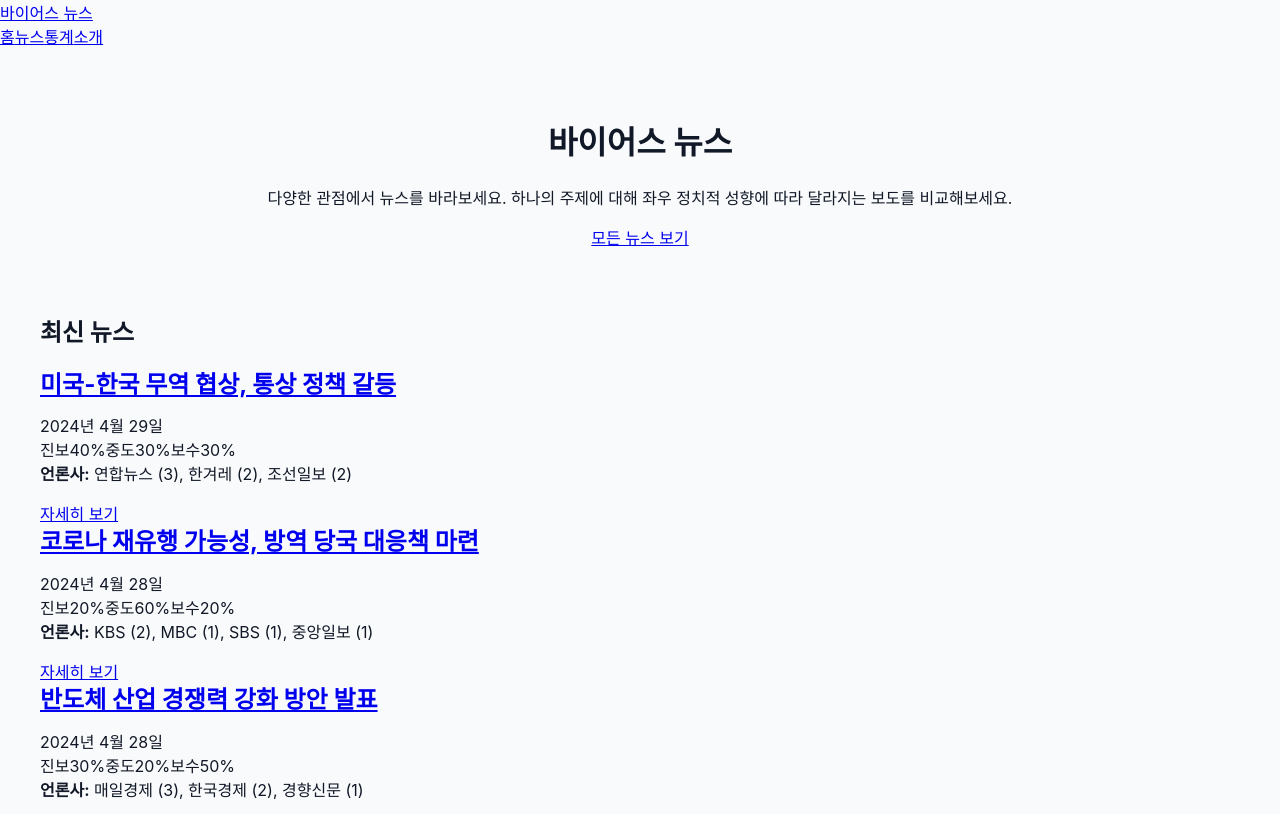
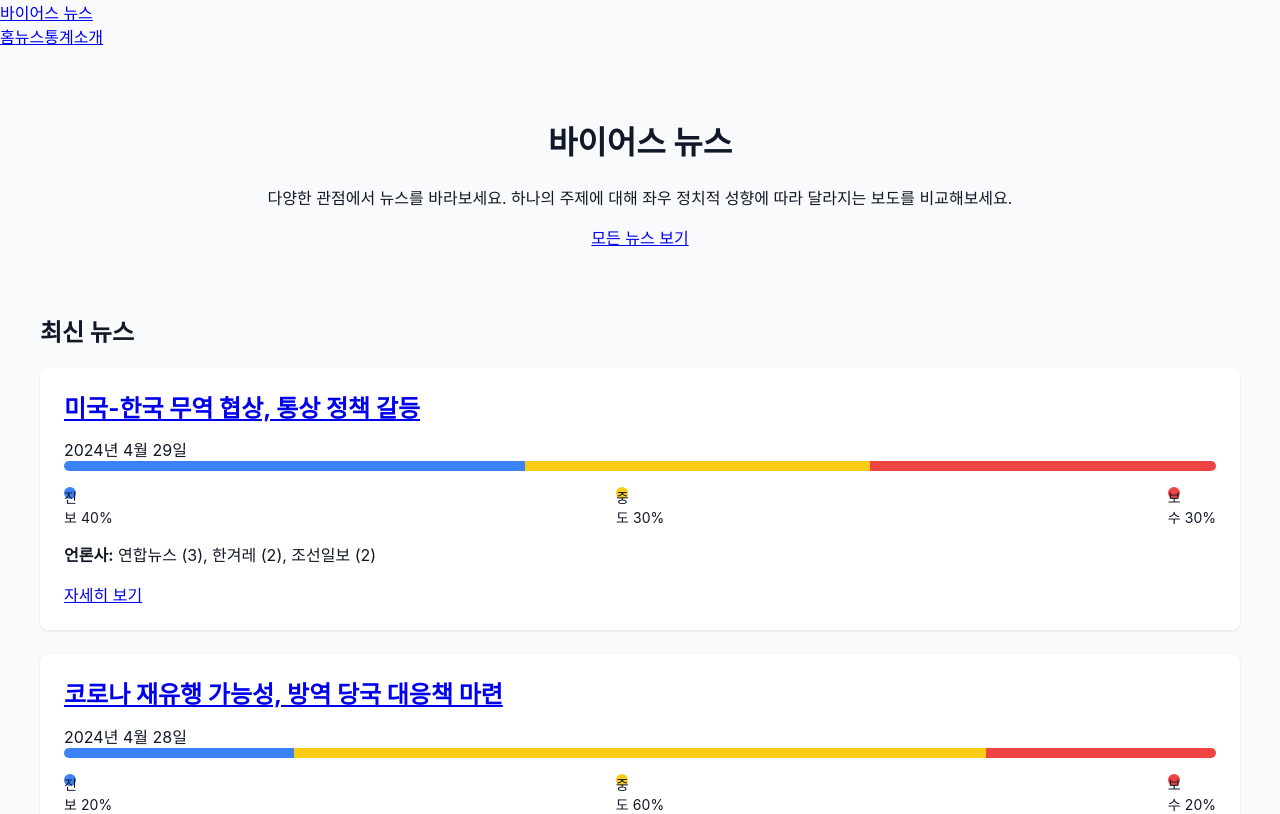
Before and after one commit to sosimei/Ground-News, a React (Vite) app in the folder client/: page / in a window 1280 px wide. Shown: the top 814 px of the page. Built offline with nearby package versions, Linux system fonts and the light colour scheme; a web font is replaced by a local one.

Commit message:
이미지 표시를 위한 CSS 스타일 추가

```diff
--- a/client/src/App.css
+++ b/client/src/App.css
@@ -443,6 +443,58 @@ body.dark-mode,
   color: #d1d5db;
 }
 
+/* 이미지 스타일 추가 */
+.cluster-content {
+  display: flex;
+  gap: 1.5rem;
+}
+
+.cluster-image {
+  flex: 0 0 200px;
+  height: 150px;
+  overflow: hidden;
+  border-radius: 0.5rem;
+  background-color: var(--light-gray);
+}
+
+.dark-mode .cluster-image {
+  background-color: #374151;
+}
+
+.cluster-image img {
+  width: 100%;
+  height: 100%;
+  object-fit: cover;
+  transition: transform 0.3s ease;
+}
+
+.cluster-image img:hover {
+  transform: scale(1.05);
+}
+
+.cluster-details {
+  flex: 1;
+}
+
+/* 뉴스 클러스터 공통 스타일 */
+.news-cluster {
+  background-color: white;
+  border-radius: 0.5rem;
+  padding: 1.5rem;
+  margin-bottom: 1.5rem;
+  box-shadow: var(--box-shadow);
+  transition: all 0.2s;
+}
+
+.dark-mode .news-cluster {
+  background-color: #1f2937;
+}
+
+.news-cluster:hover {
+  transform: translateY(-2px);
+  box-shadow: 0 4px 6px rgba(0, 0, 0, 0.1);
+}
+
 /* 바이어스 그래프 */
 .bias-graph {
   margin-bottom: 1rem;
@@ -507,52 +559,103 @@ body.dark-mode,
   color: var(--right-bias-color);
 }
 
+/* 바이어스 분포 */
+.bias-distribution {
+  display: flex;
+  height: 10px;
+  border-radius: 5px;
+  overflow: hidden;
+  margin-bottom: 1rem;
+}
+
+.bias-left-bar {
+  background-color: var(--left-bias-color);
+  height: 100%;
+}
+
+.bias-center-bar {
+  background-color: var(--center-color);
+  height: 100%;
+}
+
+.bias-right-bar {
+  background-color: var(--right-bias-color);
+  height: 100%;
+}
+
+.bias-legend {
+  display: flex;
+  justify-content: space-between;
+  margin-bottom: 1rem;
+  font-size: 0.875rem;
+}
+
+.bias-indicator {
+  display: inline-block;
+  width: 12px;
+  height: 12px;
+  border-radius: 50%;
+  margin-right: 5px;
+}
+
+.bias-indicator.bias-left {
+  background-color: var(--left-bias-color);
+}
+
+.bias-indicator.bias-center {
+  background-color: var(--center-color);
+}
+
+.bias-indicator.bias-right {
+  background-color: var(--right-bias-color);
+}
+
 /* 페이지네이션 */
 .pagination {
   display: flex;
   align-items: center;
   justify-content: center;
-  gap: 1rem;
+  gap: 0.5rem;
   margin-top: 2rem;
 }
 
-.page-btn {
-  padding: 0.5rem 1rem;
+.pagination button {
+  padding: 0.5rem 0.75rem;
+  background-color: white;
+  border: 1px solid #d1d5db;
+  border-radius: 0.25rem;
+  cursor: pointer;
+  transition: all 0.2s;
+}
+
+.dark-mode .pagination button {
+  background-color: #374151;
+  border-color: #4b5563;
+  color: #e5e7eb;
+}
+
+.pagination button.active {
   background-color: var(--primary-blue);
   color: white;
-  border: none;
-  border-radius: 0.25rem;
-  cursor: pointer;
-  transition: background-color 0.2s;
+  border-color: var(--primary-blue);
 }
 
-.dark-mode .page-btn {
-  background-color: #60a5fa;
+.dark-mode .pagination button.active {
+  background-color: #3b82f6;
+  border-color: #3b82f6;
 }
 
-.page-btn:disabled {
-  background-color: var(--neutral-gray);
-  cursor: not-allowed;
+.pagination button:hover:not(:disabled) {
+  background-color: var(--light-gray);
 }
 
-.dark-mode .page-btn:disabled {
+.dark-mode .pagination button:hover:not(:disabled) {
   background-color: #4b5563;
 }
 
-.page-btn:not(:disabled):hover {
-  background-color: var(--primary-blue-dark);
-}
-
-.dark-mode .page-btn:not(:disabled):hover {
-  background-color: #3b82f6;
-}
-
-.page-info {
-  color: var(--dark-gray);
-}
-
-.dark-mode .page-info {
-  color: #d1d5db;
+.pagination button:disabled {
+  cursor: not-allowed;
+  opacity: 0.5;
 }
 
 /* 클러스터 상세 */
@@ -747,6 +850,25 @@ body.dark-mode,
   color: #d1d5db;
 }
 
+.loading-spinner {
+  display: inline-block;
+  width: 50px;
+  height: 50px;
+  border: 3px solid rgba(0, 0, 0, 0.1);
+  border-radius: 50%;
+  border-top-color: var(--primary-blue);
+  animation: spin 1s ease-in-out infinite;
+}
+
+@keyframes spin {
+  to { transform: rotate(360deg); }
+}
+
+.dark-mode .loading-spinner {
+  border: 3px solid rgba(255, 255, 255, 0.1);
+  border-top-color: #60a5fa;
+}
+
 .error-message {
   text-align: center;
   padding: 1.5rem;
@@ -792,4 +914,14 @@ body.dark-mode,
   .detail-title {
     font-size: 1.5rem;
   }
+
+  .cluster-content {
+    flex-direction: column;
+  }
+
+  .cluster-image {
+    flex: 0 0 auto;
+    height: 200px;
+    margin-bottom: 1rem;
+  }
 }
```
